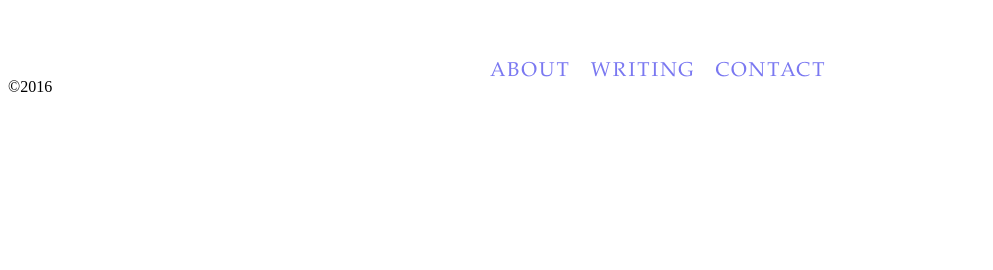
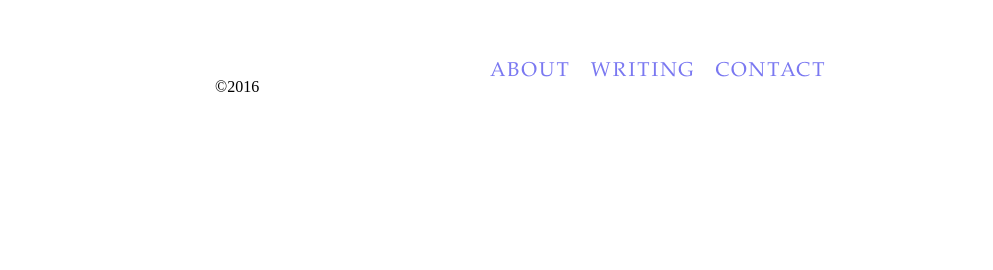
Before and after one commit to reram/reram.github.io, a Jekyll site: the page built from index.html, in a window 1280 px wide. Shown: the top 270 px of the page, without its empty margins (0-993 px from the left). Built offline with Jekyll 4.4.1, drawn with Linux system fonts in a browser that asks for light colours.

Commit message:
Update page.html

```diff
--- a/_layouts/page.html
+++ b/_layouts/page.html
@@ -86,7 +86,9 @@ a:active {
 }
 
 footer {
-  display: block;
+  margin: 0px auto;
+  padding-bottom: 60px;
+  width: 850px;
 }
 
     </style>
```
